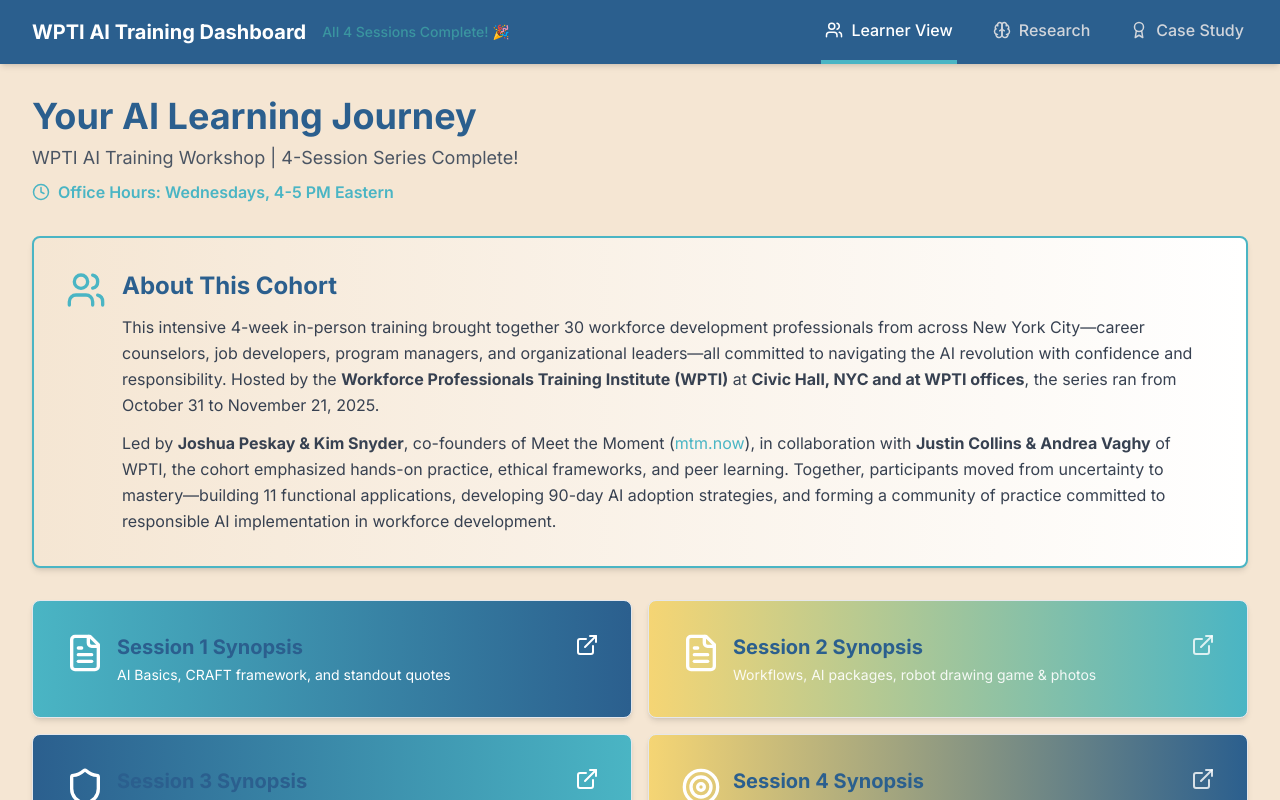
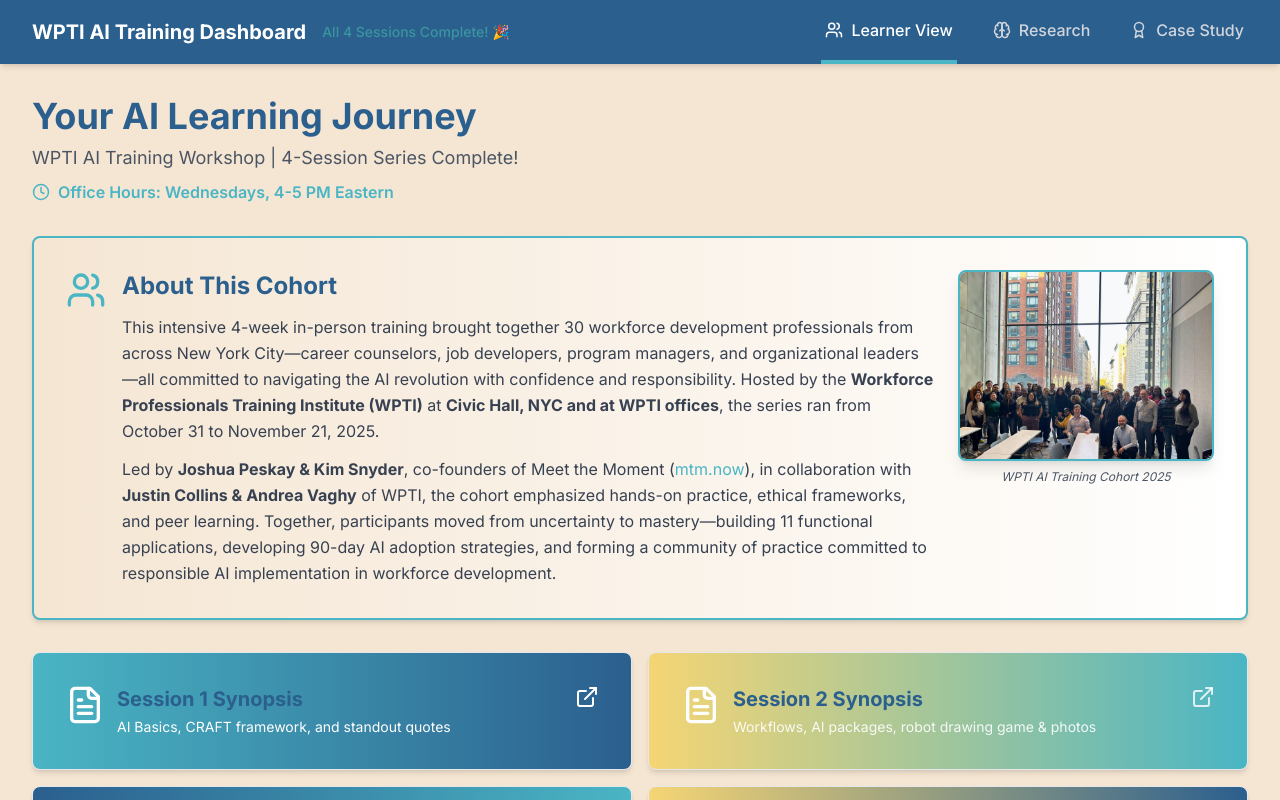
Before and after one commit to joshuamtm/wpti-ai-dashboard, a React (Vite) app: page / in a window 1280 px wide. Shown: the top 800 px of the page. Built offline with nearby package versions, Linux system fonts and the light colour scheme.

Commit message:
feat: add cohort group photo to learner dashboard

```diff
--- a/src/components/LearnerDashboard.jsx
+++ b/src/components/LearnerDashboard.jsx
@@ -214,7 +214,8 @@
 
       {/* Cohort Overview */}
       <div className="card mb-8 bg-gradient-to-r from-beige to-white border-2 border-turquoise">
-        <div className="flex items-start">
+        <div className="flex flex-col md:flex-row items-start gap-6">
+          <div className="flex items-start flex-1">
             <Users className="text-turquoise mr-4 flex-shrink-0" size={40} />
             <div>
               <h2 className="text-2xl font-bold text-navy mb-3">About This Cohort</h2>
@@ -224,6 +225,15 @@
               <p className="text-gray-700 leading-relaxed">
                 Led by <strong>Joshua Peskay & Kim Snyder</strong>, co-founders of Meet the Moment (<a href="https://mtm.now" target="_blank" rel="noopener noreferrer" className="text-turquoise hover:underline">mtm.now</a>), in collaboration with <strong>Justin Collins & Andrea Vaghy</strong> of WPTI, the cohort emphasized hands-on practice, ethical frameworks, and peer learning. Together, participants moved from uncertainty to mastery—building 11 functional applications, developing 90-day AI adoption strategies, and forming a community of practice committed to responsible AI implementation in workforce development.
               </p>
+            </div>
+          </div>
+          <div className="flex-shrink-0 w-full md:w-64">
+            <img
+              src="/session2/group-photo.jpeg"
+              alt="WPTI AI Training Cohort - Group Photo"
+              className="rounded-lg shadow-lg border-2 border-turquoise w-full object-cover"
+            />
+            <p className="text-xs text-gray-600 text-center mt-2 italic">WPTI AI Training Cohort 2025</p>
           </div>
         </div>
       </div>
```
Lines whose indentation alone changed are shown as unchanged.
